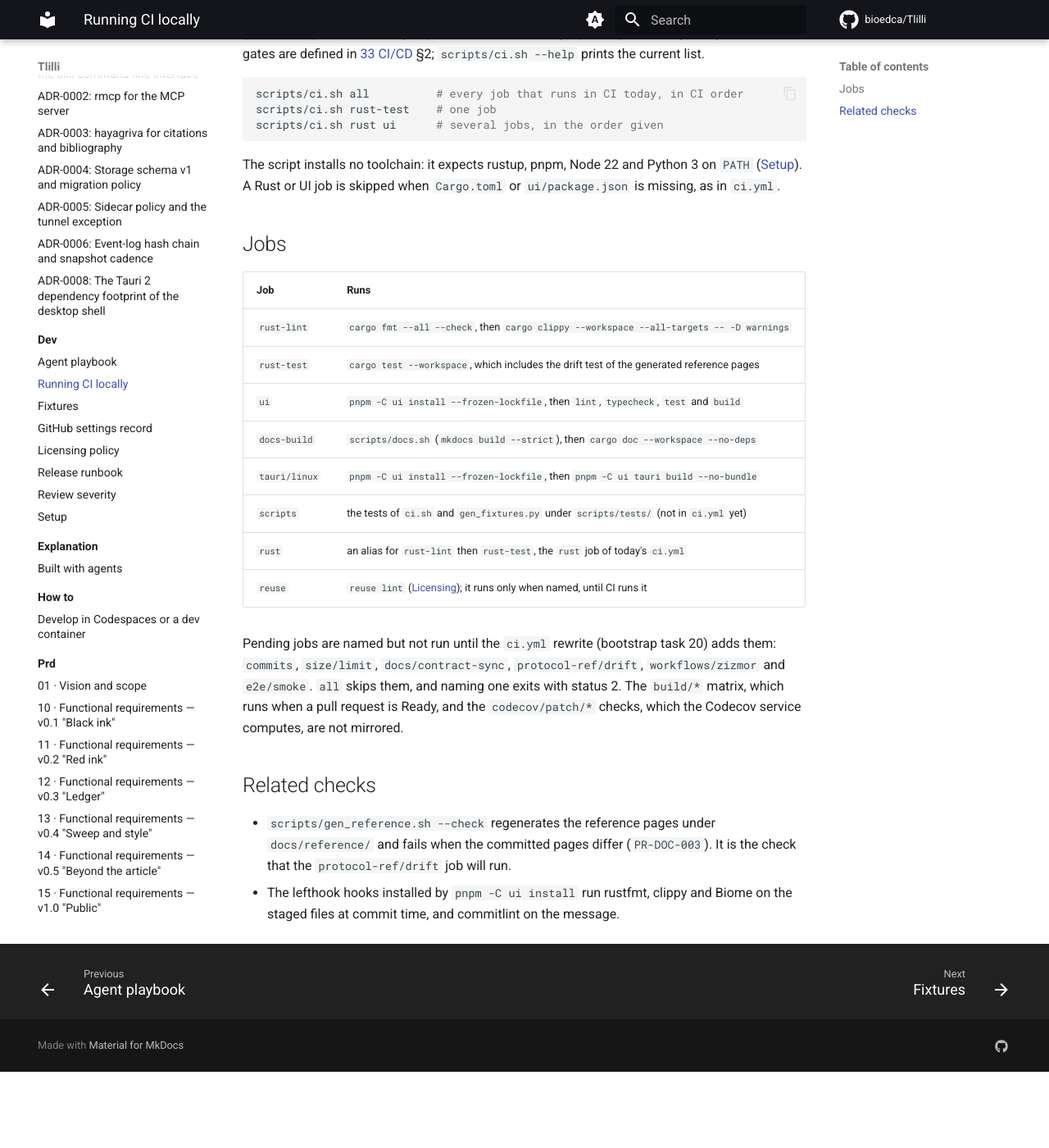
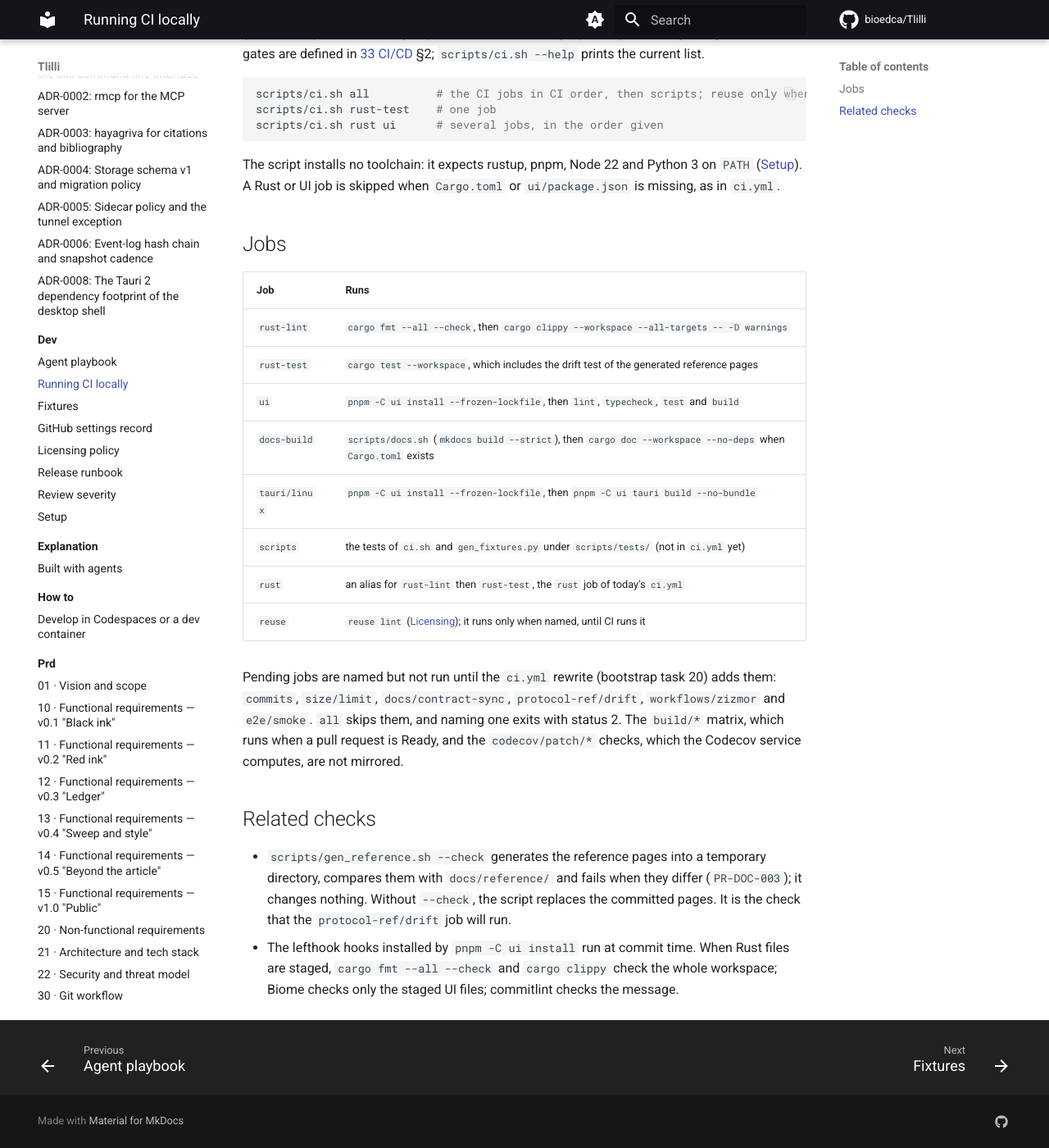
Before and after one commit to bioedca/Tlilli, an MkDocs documentation site: the page built from docs/dev/ci.md, in a window 1280 px wide and 1400 px high, scrolled down 178 px. Shown: the whole window at 82% size. Built offline with MkDocs 1.6.1 and Material for MkDocs 9.7.7, drawn with Linux system fonts in a browser that asks for light colours; comment, search, counter and statistics services are not loaded; before the commit the page ends 1485 px from its top, so only the background shows below that.

Commit message:
docs(docs): correct the setup, ci and fixtures details
Review round 1 on #80. The pages now say that the Rust hooks check
the whole workspace and only Biome takes the staged files, that CI
has no commitlint until the commits job, which inputs the cloud
install stamp tracks, that the MCP tools cover GraphQL, that macOS
may need coreutils for sha256sum, that cargo doc runs only with a
Cargo.toml, and that gen_reference.sh --check writes nothing. The
fixtures table lists the private histories kind, the paper path is
spelled out, and only LICENSES.md is called a gated path.

Refs #38

Signed-off-by: bioedca <131809205+bioedca@users.noreply.github.com>

````diff
--- a/docs/dev/ci.md
+++ b/docs/dev/ci.md
@@ -3,7 +3,7 @@
 `scripts/ci.sh` runs the commands of the CI jobs on your machine and stops at the first failure (`PR-CI-010`). Run it before you push, or before marking a pull request Ready. The jobs and their gates are defined in [33 CI/CD](../prd/33-ci-cd.md) §2; `scripts/ci.sh --help` prints the current list.
 
 ```bash
-scripts/ci.sh all          # every job that runs in CI today, in CI order
+scripts/ci.sh all          # the CI jobs in CI order, then scripts; reuse only when named
 scripts/ci.sh rust-test    # one job
 scripts/ci.sh rust ui      # several jobs, in the order given
 ```
@@ -17,7 +17,7 @@ The script installs no toolchain: it expects rustup, pnpm, Node 22 and Python 3
 | `rust-lint` | `cargo fmt --all --check`, then `cargo clippy --workspace --all-targets -- -D warnings` |
 | `rust-test` | `cargo test --workspace`, which includes the drift test of the generated reference pages |
 | `ui` | `pnpm -C ui install --frozen-lockfile`, then `lint`, `typecheck`, `test` and `build` |
-| `docs-build` | `scripts/docs.sh` (`mkdocs build --strict`), then `cargo doc --workspace --no-deps` |
+| `docs-build` | `scripts/docs.sh` (`mkdocs build --strict`), then `cargo doc --workspace --no-deps` when `Cargo.toml` exists |
 | `tauri/linux` | `pnpm -C ui install --frozen-lockfile`, then `pnpm -C ui tauri build --no-bundle` |
 | `scripts` | the tests of `ci.sh` and `gen_fixtures.py` under `scripts/tests/` (not in `ci.yml` yet) |
 | `rust` | an alias for `rust-lint` then `rust-test`, the `rust` job of today's `ci.yml` |
@@ -27,5 +27,5 @@ Pending jobs are named but not run until the `ci.yml` rewrite (bootstrap task 20
 
 ## Related checks
 
-- `scripts/gen_reference.sh --check` regenerates the reference pages under `docs/reference/` and fails when the committed pages differ (`PR-DOC-003`). It is the check that the `protocol-ref/drift` job will run.
-- The lefthook hooks installed by `pnpm -C ui install` run rustfmt, clippy and Biome on the staged files at commit time, and commitlint on the message.
+- `scripts/gen_reference.sh --check` generates the reference pages into a temporary directory, compares them with `docs/reference/` and fails when they differ (`PR-DOC-003`); it changes nothing. Without `--check`, the script replaces the committed pages. It is the check that the `protocol-ref/drift` job will run.
+- The lefthook hooks installed by `pnpm -C ui install` run at commit time. When Rust files are staged, `cargo fmt --all --check` and `cargo clippy` check the whole workspace; Biome checks only the staged UI files; commitlint checks the message.
````
Also changed, not shown: docs/dev/fixtures.md (+3 -2 lines), docs/dev/setup.md (+6 -4 lines).
